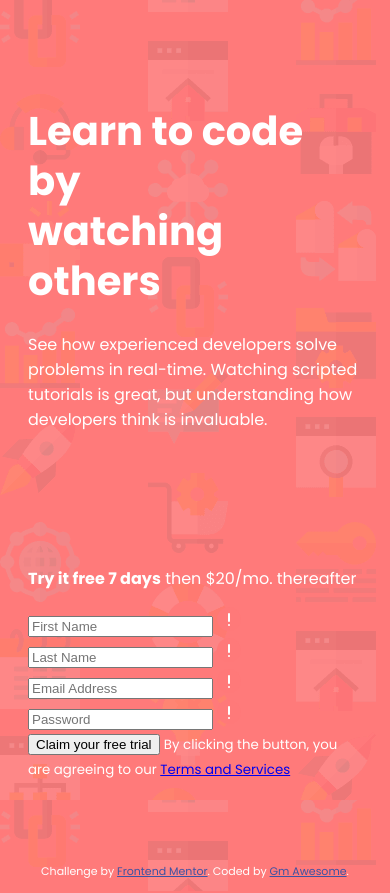
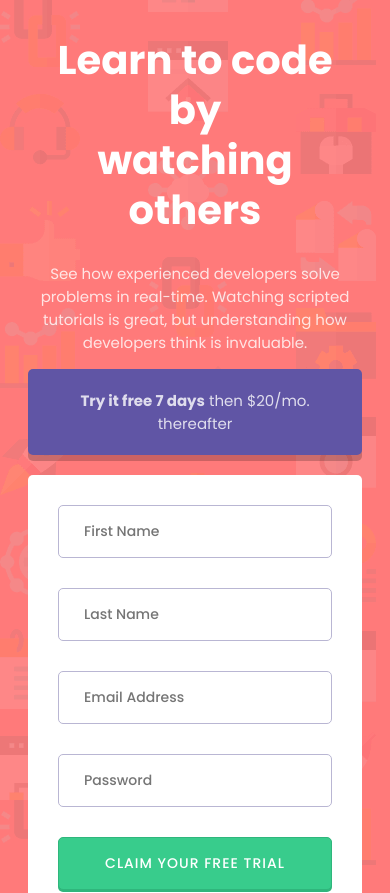
Before and after one commit to gmmoose20/intro-component-with-signup-form-master, a plain HTML site: page index.html in a window 390 px wide. Shown: the top 893 px of the page. Drawn offline with Linux system fonts and the light colour scheme; a script that the page names is missing.

Commit message:
final style.css

```diff
--- a/style.css
+++ b/style.css
@@ -17,16 +17,169 @@ body {
   justify-content: center;
   flex-wrap: wrap;
 
+  margin: 0 auto;
   max-width: 1200px;
   min-height: 100vh;
-  padding: 20px;
 }
 
 .container>div {
   flex: 1;
+  padding: 0 20px;
 }
 
 h1 {
   font-size: 40px;
   line-height: 50px;
 }
+
+p {
+  font-size: 15px;
+  opacity: 0.8;
+}
+
+.box {
+  background-color: #ffffff;
+  border-radius: 5px;
+  box-shadow: 0 6px rgba(0, 0, 0, 0.2);
+  padding: 30px;
+  margin-bottom: 20px;
+  text-align: center;
+}
+
+.box p {
+  margin: 0;
+}
+
+.box-blue {
+  background-color: hsl(248, 32%, 49%);
+  padding: 20px;
+}
+
+.form-control {
+  margin-bottom: 30px;
+  position: relative;
+}
+
+.form-control small {
+  color: hsl(0, 100%, 74%);
+  font-weight: 600;
+  position: absolute;
+  bottom: -24px;
+  right: 0;
+  opacity: 0;
+  text-align: right;
+}
+
+input {
+  padding: 15px 25px;
+  border-radius: 5px;
+  border: 1.3px solid hsl(246, 25%, 77%);
+  display: block;
+  width: 100%;
+
+  font-size: 14px;
+  font-weight: 500;
+  font-family: 'Poppins', sans-serif;
+}
+
+.form-control.error input {
+  border-color: hsl(0, 100%, 74%);
+  color: hsl(0, 100%, 74%);
+}
+
+
+.form-control.error input[type="text"]::placeholder {
+  opacity: 0;
+}
+
+.form-control.error input[type="password"]::placeholder {
+  opacity: 0;
+}
+
+.form-control.error input[type="email"]::placeholder {
+  color: hsl(0, 100%, 74%);
+}
+
+input:focus {
+  border: 1.3px solid hsl(248, 32%, 49%);
+  outline: none;
+}
+
+.form-control img {
+  opacity: 0;
+  position: absolute;
+  top: 50%;
+  transform: translateY(-50%);
+  right: 15px;
+  height: 20px;
+}
+
+.form-control.error img {
+  opacity: 1;
+}
+
+button {
+  background-color: hsl(154, 59%, 51%);
+
+  padding: 15px 25px;
+  border-radius: 5px;
+  border: 1px solid hsl(154, 59%, 45%);
+  box-shadow: 0 2px hsl(154, 59%, 45%);
+  display: block;
+  width: 100%;
+  cursor: pointer;
+
+  color: #ffffff;
+  text-transform: uppercase;
+  letter-spacing: 1px;
+  font-size: 14px;
+  font-weight: 500;
+  font-family: 'Poppins', sans-serif;
+
+}
+
+button:focus {
+  outline: none;
+}
+
+button:active {
+  box-shadow: 0 0 hsl(154, 59%, 45%);
+  transform: translateY(2px);
+}
+
+.form-control small {
+  opacity: 0;
+}
+
+.form-control.error small {
+  opacity: 1;
+}
+
+
+small {
+  display: block;
+  color: #bbb;
+  font-size: 11px;
+  font-weight: 500;
+  margin-top: 20px;
+}
+
+small a {
+  color: hsl(0, 100%, 74%);
+  font-weight: 600;
+  text-decoration: none;
+}
+
+@media screen and (max-width: 768px) {
+  h1 {
+    text-align: center;
+  }
+
+  p {
+    text-align: center;
+  }
+
+  .container {
+    flex-direction: column;
+  }
+}
```
